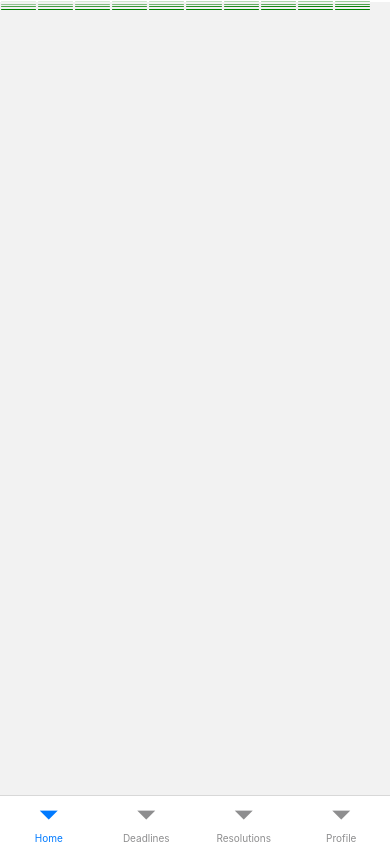
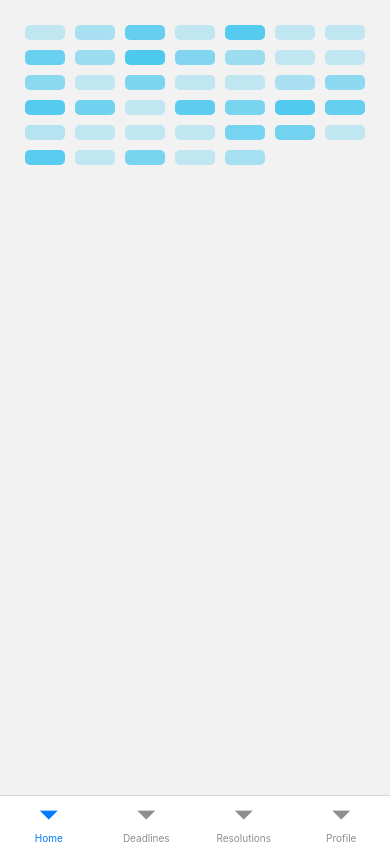
Before and after one commit to mjste/Hacknarok-2022, a React Native app: screen /Home in a window 390 px wide. Built offline with nearby package versions, Linux system fonts and the light colour scheme.

Commit message:
Sizing dependent on width, colors

```diff
--- /dev/null
+++ b/colors.ts
@@ -0,0 +1,7 @@
+export default {
+	c1: '#4CC9F0',
+	c2: '#4361EE',
+	c3: '#3A0CA3',
+	c4: '#7209B7',
+	c5: '#F72585',
+}
--- a/screens/Home/DaysGrid.tsx
+++ b/screens/Home/DaysGrid.tsx
@@ -1,21 +1,26 @@
 import { StatusBar } from 'expo-status-bar'
-import { StyleSheet, Text, View } from 'react-native'
+import { Dimensions, StyleSheet, View } from 'react-native'
+import colors from '../../colors'
+
+const items = new Array(40).fill(0).map(() => {
+	const seed = Math.random()
+	return seed > 0.3 ? seed : 0.3
+})
 
 interface GridElementProps {
 	opacity: number
 }
 
 const GridElement: React.FC<GridElementProps> = ({ opacity }) => {
-	return <View style={[styles.square, { opacity }]}></View>
+	return (
+		<View style={styles.squareContainer}>
+			<View style={[styles.square, { opacity }]} />
+		</View>
+	)
 }
 
 export const DaysGrid = () => {
-	const numbers = []
-	for (let i = 0; i < 40; i++) {
-		numbers.push(i)
-	}
-
-	const listItems = numbers.map((number, i) => <GridElement key={i} opacity={0.03 * i + 0.1} />)
+	const listItems = items.map((x, i) => <GridElement key={i} opacity={x} />)
 
 	return (
 		<View style={styles.container}>
@@ -25,30 +30,24 @@ export const DaysGrid = () => {
 	)
 }
 
+const windowHeight = Dimensions.get('window').height
+const windowWidth = Dimensions.get('window').width
+
 const styles = StyleSheet.create({
 	container: {
+		padding: 20,
 		flexWrap: 'wrap',
 		flexDirection: 'row',
-		height: '30%',
-		width: '100%',
-		backgroundColor: '#fff',
-		alignItems: 'center',
 	},
-	text: {
-		width: 'auto',
-		textAlign: 'center',
-	},
-	grid: {
-		backgroundColor: '#000',
-		alignItems: 'center',
+	squareContainer: {
+		padding: 5,
+		width: (windowWidth - 40) / 7,
+		height: 25,
 	},
 	square: {
-		justifyContent: 'center',
-		alignContent: 'center',
-		width: '9%',
-		height: '24%',
+		width: '100%',
+		height: '100%',
 		borderRadius: 5,
-		backgroundColor: 'green',
-		margin: 1,
+		backgroundColor: colors.c1,
 	},
 })
--- a/screens/Home/Home.tsx
+++ b/screens/Home/Home.tsx
@@ -1,11 +1,11 @@
-import { Text, View } from 'react-native'
+import { SafeAreaView, Text, View } from 'react-native'
 import { DaysGrid } from './DaysGrid'
 
 const Home = () => {
 	return (
-		<View>
+		<SafeAreaView>
 			<DaysGrid />
-		</View>
+		</SafeAreaView>
 	)
 }
 
```
